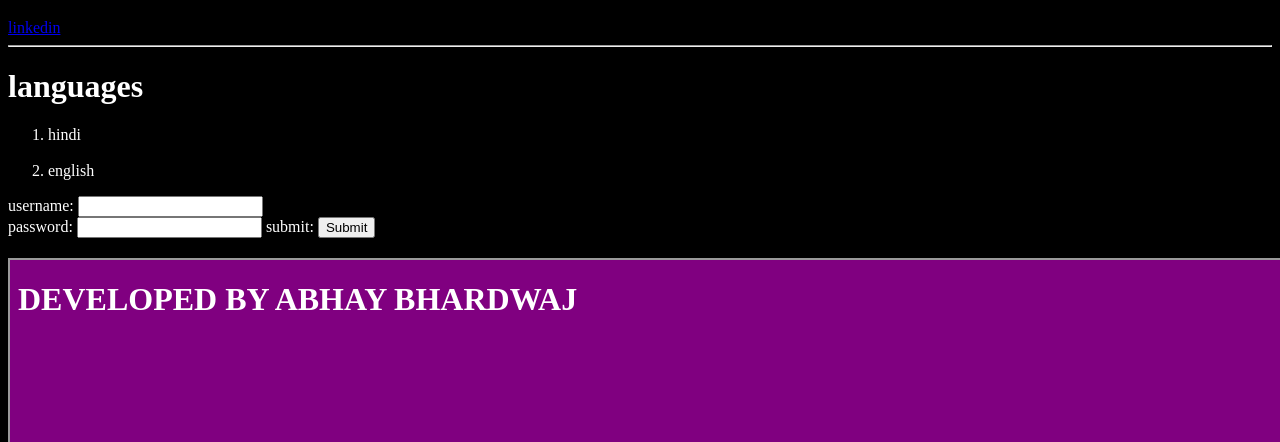
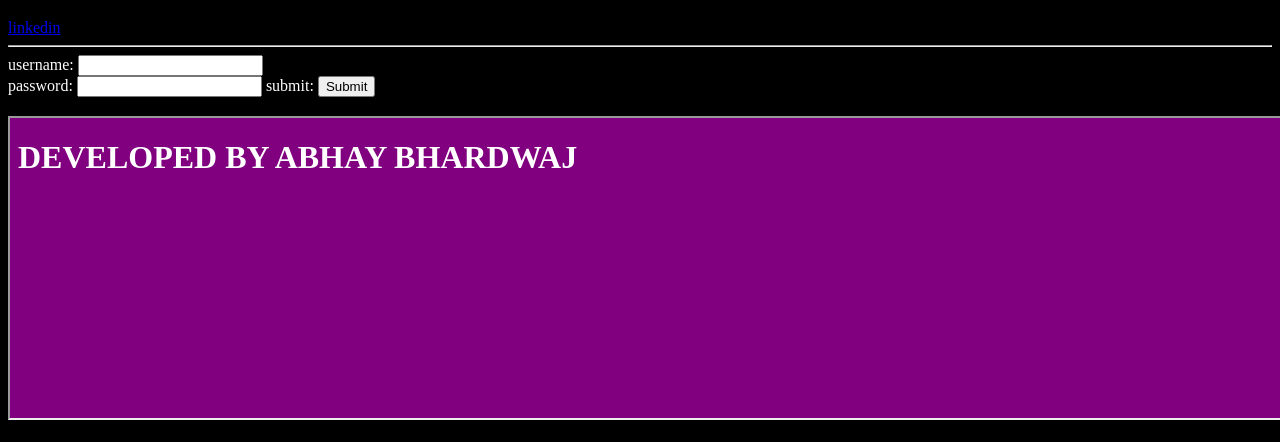
Before and after one commit to Abhay93681/abhay_resume, a plain HTML site: page index.html in a window 1280 px wide. Shown: the part 655-1097 px from the top of the page. Drawn offline with Linux system fonts and the light colour scheme.

Commit message:
Update index.html

```diff
--- a/index.html
+++ b/index.html
@@ -33,16 +33,7 @@
         <a href="linkedin.com/in/abhay-bhardawj-44a89a332" target="_blank">linkedin  </a>
 
         <hr>
-        <h1>languages</h1>
 
-        <ol>
-            <li>
-                hindi
-            </li><br>
-            <li>
-                english
-            </li>
-        </ol>
         <form action="/website.html" method="post">
 
             <color:blue> username: <input type="text"><br> </color:blue>
```
